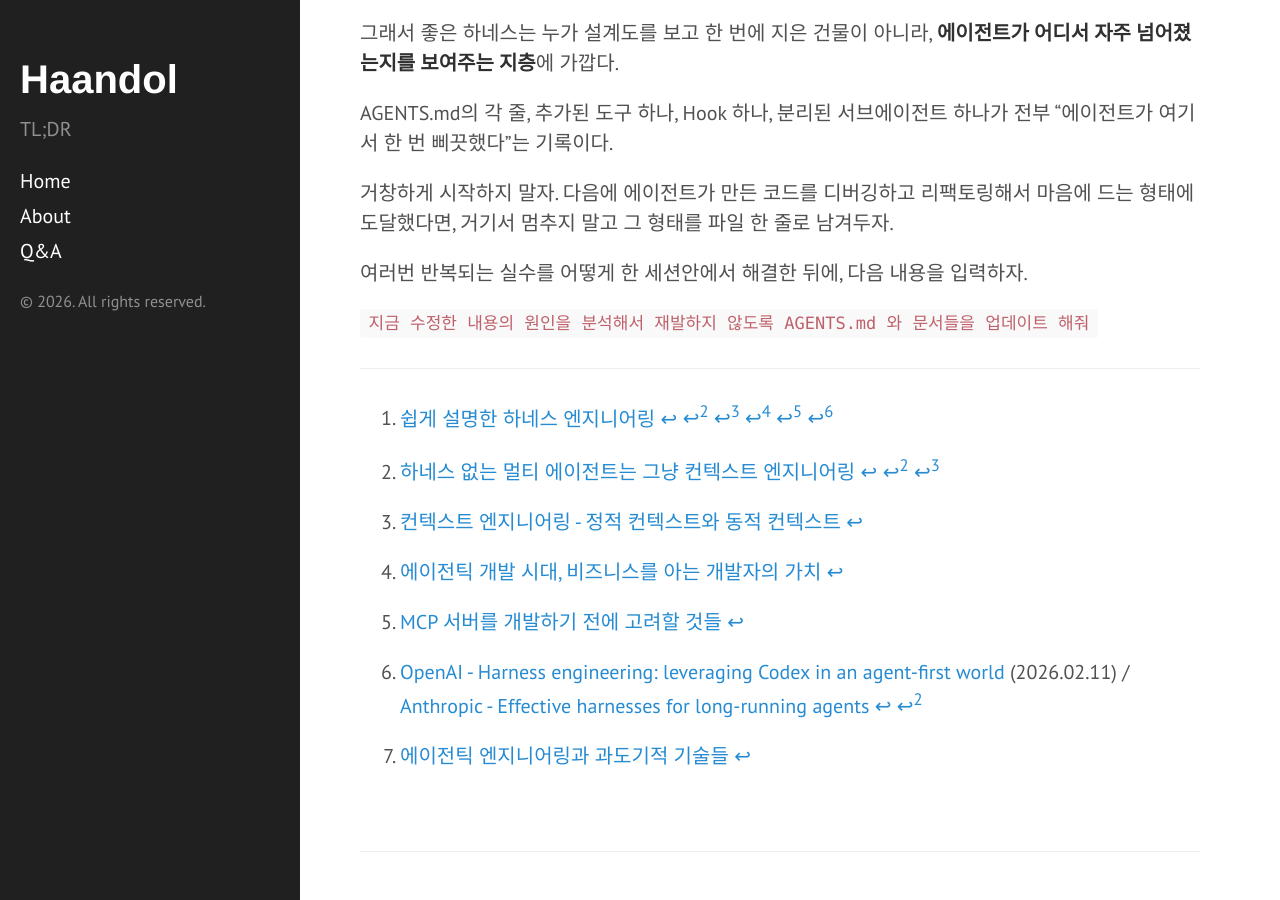
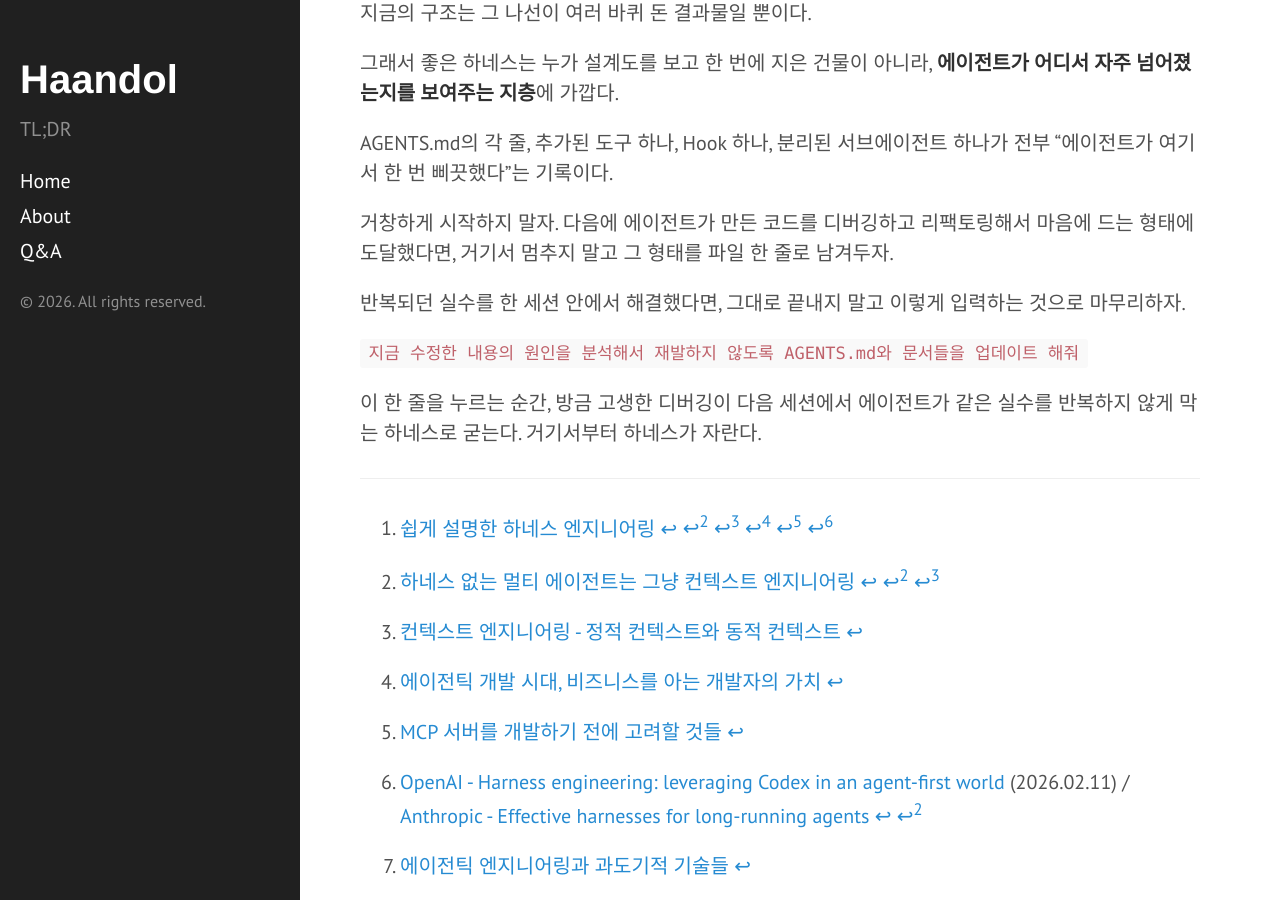
Before and after one commit to haandol/haandol.github.com, a Jekyll site: the page built from _posts/2026-06-16-harness-engineering-in-practice.md, in a window 1280 px wide and 900 px high, scrolled down 15256 px. Built offline with Jekyll 4.4.1, drawn with Linux system fonts in a browser that asks for light colours; comment, search, counter and statistics services are not loaded; some of the changed text lies outside the part shown.

Commit message:
polish harness practice post flow and fix link inconsistencies
Co-Authored-By: Claude Opus 4.8 (1M context) <noreply@anthropic.com>

```diff
--- a/_posts/2026-06-16-harness-engineering-in-practice.md
+++ b/_posts/2026-06-16-harness-engineering-in-practice.md
@@ -31,9 +31,9 @@ publish: true
 
 마침 내가 혼자 만들고 운영하는 [EncBird](https://encbird.com)(GenAI 영어 학습 서비스)와 [PixelBank](https://pixelbankstudio.com)(AI 이미지 편집 서비스)의 하네스가 딱 이런 과정을 거쳐 쌓였기 때문에, 추상적인 단계마다 실제 프로젝트의 설정을 같이 보여주려고 한다.
 
-서비스 뿐 아니라 에이전트용 툴인 [ALPS Writer](https://github.com/haandol/alps-writer-plugins) 나 [PPT Generator](https://github.com/haandol/ppt-generator) 도 동일한 형태로 되어 있다.
+서비스뿐 아니라 에이전트용 툴인 [ALPS Writer](https://github.com/haandol/alps-writer-plugins)나 [PPT Generator](https://github.com/haandol/ppt-generator)도 같은 방식으로 하네스를 씌워 만들었다.
 
-두 서비스 프로젝트 모두 Nx 모노레포에 ADR-first 워크플로우를 얹은 같은 골격이라, 주로 EncBird를 예로 들되 필요하면 PixelBank도 함께 언급하겠다.
+이 프로젝트들 모두 Nx 모노레포에 ADR-first 워크플로우를 얹은 같은 골격이라, 주로 EncBird를 예로 들되 필요하면 다른 프로젝트도 함께 언급하겠다.
 
 미리 결론부터 말하면, **하네스는 한 번에 설계해서 씌우는 게 아니다.**
 
@@ -158,7 +158,7 @@ $ claude
 
 **PRD — 무엇을 만들지를 모호함 없이 적는다.** 에이전트가 흔들리는 가장 큰 이유는 비즈니스 요구사항이 사람의 머릿속에만 있기 때문이다.
 
-그래서 나는 [ALPS Writer](https://github.com/haandol/alps-writer-mcp) 같은 도구로 PRD부터 쓴다.
+그래서 나는 [ALPS Writer](https://github.com/haandol/alps-writer-plugins) 같은 도구로 PRD부터 쓴다.
 
 ALPS(Agentic Lean Product Spec)는 사람이 읽고 직관으로 빈틈을 메우는 전통적 PRD와 달리, **에이전트가 모호함 없이 코드를 짤 수 있게** 설계된 PRD 포맷이다.
 
@@ -560,9 +560,11 @@ AGENTS.md의 각 줄, 추가된 도구 하나, Hook 하나, 분리된 서브에
 
 거창하게 시작하지 말자. 다음에 에이전트가 만든 코드를 디버깅하고 리팩토링해서 마음에 드는 형태에 도달했다면, 거기서 멈추지 말고 그 형태를 파일 한 줄로 남겨두자.
 
-여러번 반복되는 실수를 어떻게 한 세션안에서 해결한 뒤에, 다음 내용을 입력하자.
+반복되던 실수를 한 세션 안에서 해결했다면, 그대로 끝내지 말고 이렇게 입력하는 것으로 마무리하자.
 
-`지금 수정한 내용의 원인을 분석해서 재발하지 않도록 AGENTS.md 와 문서들을 업데이트 해줘`
+`지금 수정한 내용의 원인을 분석해서 재발하지 않도록 AGENTS.md와 문서들을 업데이트 해줘`
+
+이 한 줄을 누르는 순간, 방금 고생한 디버깅이 다음 세션에서 에이전트가 같은 실수를 반복하지 않게 막는 하네스로 굳는다. 거기서부터 하네스가 자란다.
 
 ---
 
```
